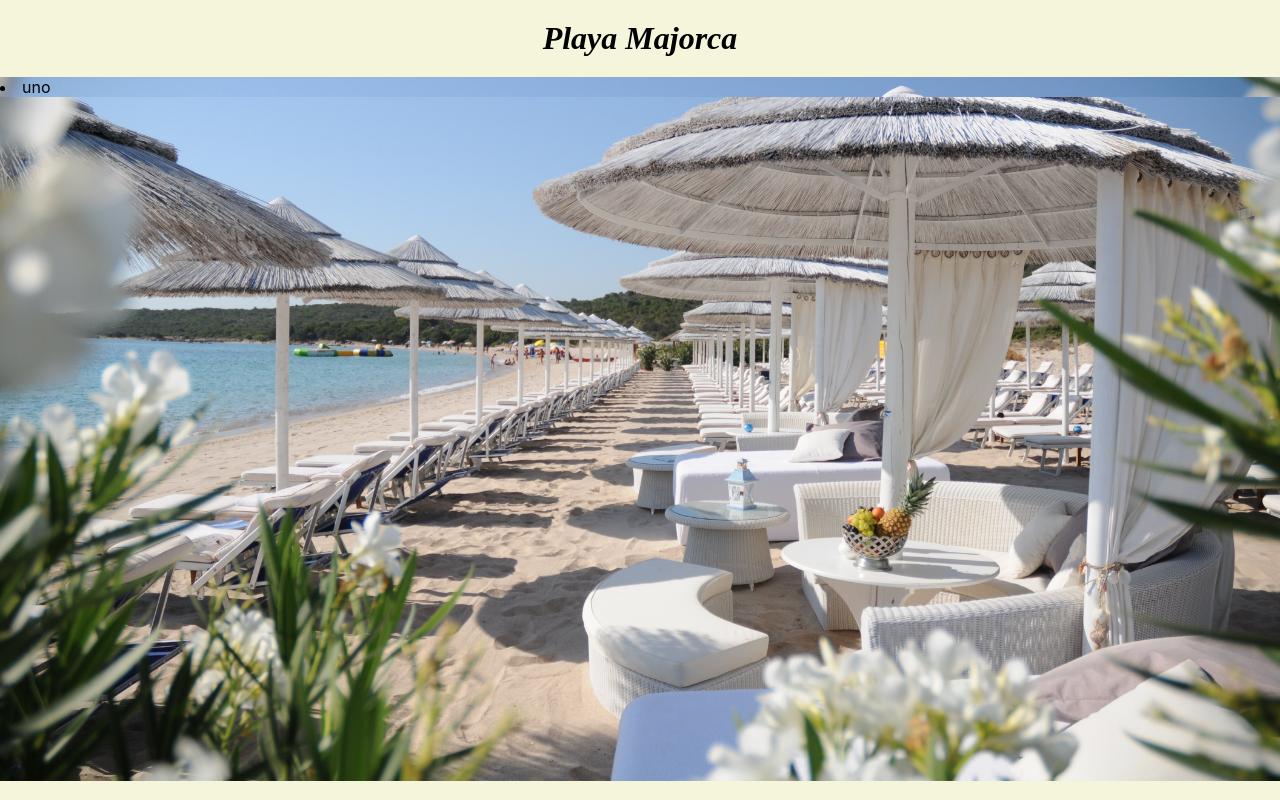
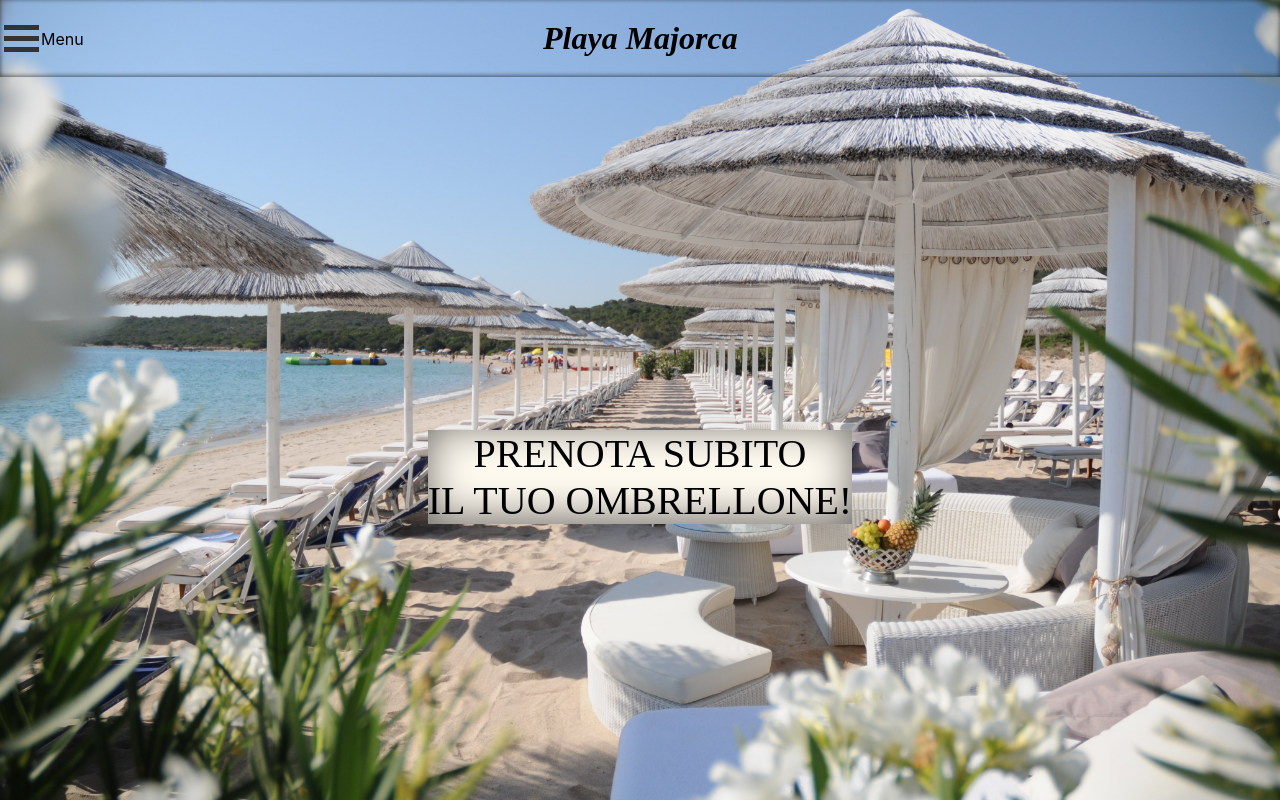
Before and after one commit to AriannaSoriani98/Progetto-ASW, a React (Create React App) app: page / in a window 1280 px wide. Built offline with nearby package versions, Linux system fonts and the light colour scheme.

Commit message:
Home terminata

```diff
--- a/src/App.css
+++ b/src/App.css
@@ -1,3 +1,90 @@
 .App {
   text-align: center;
 }
+h1{
+  text-align: center;
+  margin:0;
+  padding: 20px;
+  font-family: "Times New Roman";
+  font-style: oblique;
+}
+.animate__animated animate__bounceInDown{
+  --animate-duration: 2.5ms;
+}
+
+body{
+  width: 100%;
+  height: 100%;
+  top: 0;
+  left: 0;
+  background: url("/src/STABILIMENTO-BALNEARE.jpg") no-repeat center top;
+  position: fixed;
+  z-index: -1;
+  -webkit-background-size: cover;
+  -moz-background-size: cover;
+  -o-background-size: cover;
+  background-size: cover;
+}
+.container {
+  display: flex;
+  width: 100%;
+  height: 100%;
+  align-items: center;
+  justify-content: center;
+  flex-direction: row;
+  margin: 0 auto;
+}
+.row{
+  display: flex;
+  width: max-content;
+  height: 100px;
+  align-items: center;
+  justify-content: center;
+  flex-direction: column;
+  text-align: center;
+  margin: 0 auto;
+  width: max-content;
+  height: max-content;
+  font-size: 40px;
+  box-shadow:inset 0 -5px 40px rgba(0,0,0,0.6);
+  background-color: floralwhite;
+  font-family: "Lucida Handwriting";
+  transition: transform .2s;
+}
+.row:hover{
+  transform: scale(1.5);
+}
+.row-container{
+  display: flex;
+  box-shadow:inset 0 -1px 5px rgba(0,0,0,0.6);
+}
+.menu-icon {
+  display: inline-block;
+  cursor: pointer;
+  margin-left: 4px;
+  margin-right: 2px;
+}
+
+.bar1, .bar2, .bar3 {
+  width: 35px;
+  height: 5px;
+  background-color: #333;
+  margin: 6px 0;
+  transition: 0.4s;
+}
+.menu{
+  display: flex;
+  align-items: center;
+  flex-direction: row;
+  width:78px;
+}
+.title{
+  display: flex;
+  align-items: center;
+  justify-content: center;
+  margin:0 auto;
+}
+.right{
+  display: flex;
+  width: 78px;
+}
--- a/src/App.js
+++ b/src/App.js
@@ -1,8 +1,6 @@
 import './App.css';
 import 'animate.css';
-import HeaderName from "./HeaderName";
-import './HeaderName.css';
-import Body from "./Body";
+
 //import { Helmet } from 'react-helmet';
 //const TITLE = 'Benvenuto'
 //<Helmet>
@@ -13,11 +11,31 @@ function App() {
     const name = 'Playa Majorca'
 
   return (
-      <html>
-        <HeaderName name={name}/>
-        <Body/>
+      <body>
+      <div class="row-container">
+          <div class={"menu"}>
+              <div className="menu-icon">
+                        <div class="bar1"></div>
+                        <div class="bar2"></div>
+                        <div class="bar3"></div>
+              </div>
+              <div class={"menu-M"}> Menu </div>
+          </div>
+          <div class={"title"}>
+              <h1 className="animate__animated animate__bounceInDown"> {name} </h1>
+          </div>
+          <div class={"right"}>
 
-      </html>
+          </div>
+      </div>
+      <div className="container">
+          <div className={"row"}>
+              PRENOTA SUBITO <br/>
+              IL TUO OMBRELLONE!
+          </div>
+      </div>
+      </body>
+
   );
 }
 
--- a/src/Body.css
+++ /dev/null
@@ -1,12 +0,0 @@
-body{
-    background: url("/src/STABILIMENTO-BALNEARE.jpg");
-    background-repeat: no-repeat;
-
-    -moz-background-size: cover;
-    -webkit-background-size: cover;
-    background-size: cover;
-    background-color: beige;
-    -o-background-size: cover;
-
-
-}
--- a/src/Body.js
+++ /dev/null
@@ -1,13 +0,0 @@
-import './Body.css';
-
-function Body() {
-    return (
-        <body>
-            <nav>
-                <li>uno</li>
-            </nav>
-        </body>
-    )
-}
-
-export default Body;
--- a/src/HeaderName.css
+++ /dev/null
@@ -1,11 +0,0 @@
-h1{
-    background-color: beige;
-    text-align: center;
-    margin:0;
-    padding: 20px;
-    font-family: "Times New Roman";
-    font-style: oblique;
-}
-.animate__animated animate__bounceInDown{
-    --animate-duration: 2.5ms;
-}
--- a/src/HeaderName.js
+++ /dev/null
@@ -1,10 +0,0 @@
-import './HeaderName.css';
-import 'animate.css';
-
-function HeaderName(props) {
-    const name= 'Playa Majorca'
-    return (
-        <h1 className="animate__animated animate__bounceInDown"> {props.name} </h1>
-    )
-}
-export default HeaderName;
```
